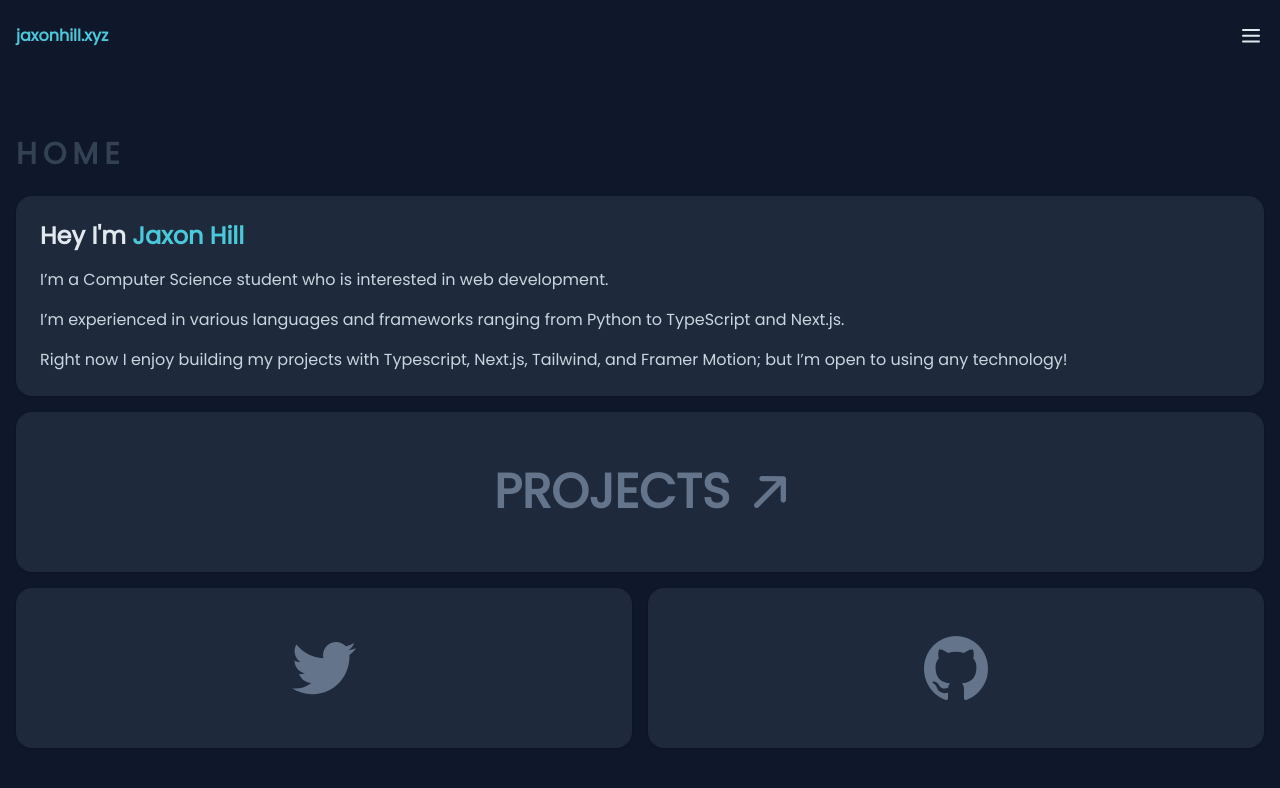
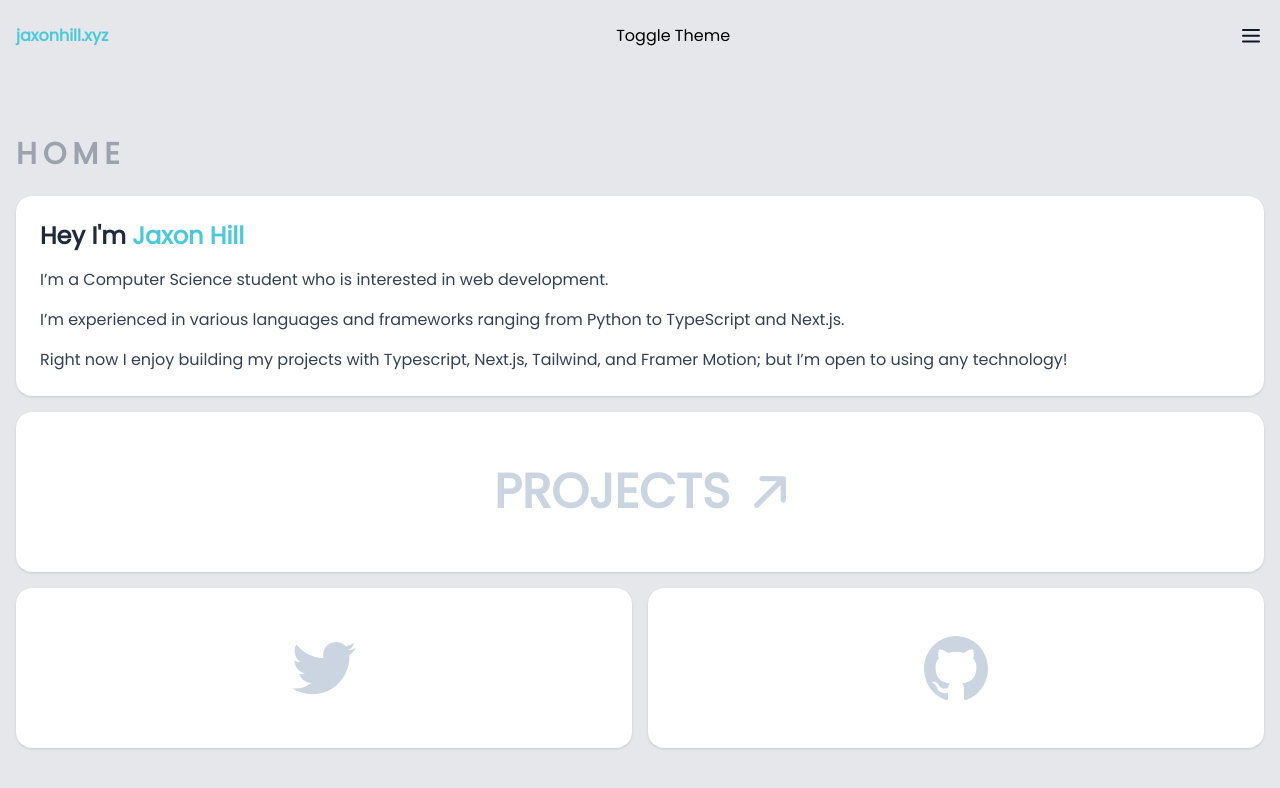
Before and after one commit to jaxonhill/personal-website-v2, a Next.js app: page / in a window 1280 px wide. Shown: the top 788 px of the page. Built offline with nearby package versions, Linux system fonts and the light colour scheme.

Commit message:
Fix light theme colors

```diff
--- a/components/Navbar.tsx
+++ b/components/Navbar.tsx
@@ -1,9 +1,17 @@
 import Link from "next/link";
+import { useTheme } from "next-themes";
 
 export default function Navbar() {
+	const { theme, setTheme } = useTheme();
+
 	return (
 		<nav className="w-full flex justify-between py-6 px-4">
 			<p className="text-light-main font-semibold">jaxonhill.xyz</p>
+			<button
+				onClick={() => setTheme(theme === "dark" ? "light" : "dark")}
+			>
+				Toggle Theme
+			</button>
 			<button className="p-1">
 				<svg
 					className="stroke-slate-900 dark:stroke-slate-200"
--- a/components/ProjectCard.tsx
+++ b/components/ProjectCard.tsx
@@ -11,7 +11,7 @@ export default function ProjectCard({ project }: ProjectCardProps) {
 			<h1 className="font-semibold text-slate-800 text-3xl pb-2 dark:text-slate-200">
 				{project.name}
 			</h1>
-			<p className="font-medium text-slate-600 leading-relaxed pb-6 dark:text-slate-400">
+			<p className="font-medium text-slate-700 leading-relaxed pb-6 dark:text-slate-400">
 				{project.description}
 			</p>
 			<ul className="flex flex-wrap gap-3">
@@ -41,7 +41,7 @@ export default function ProjectCard({ project }: ProjectCardProps) {
 								>
 									<path d="M32 0C27.7977 0 23.6365 0.848254 19.7541 2.49633C15.8717 4.14441 12.3441 6.56003 9.37258 9.60528C3.37142 15.7554 0 24.0968 0 32.7945C0 47.2896 9.184 59.5875 21.888 63.9492C23.488 64.2116 24 63.1949 24 62.3095C24 61.5552 24 59.4892 24 56.7672C15.136 58.7349 13.248 52.3728 13.248 52.3728C11.776 48.5686 9.696 47.552 9.696 47.552C6.784 45.5187 9.92 45.5843 9.92 45.5843C13.12 45.8139 14.816 48.9621 14.816 48.9621C17.6 53.9469 22.304 52.4711 24.128 51.6841C24.416 49.5524 25.248 48.1095 26.144 47.2896C19.04 46.4698 11.584 43.6494 11.584 31.1547C11.584 27.5146 12.8 24.5958 14.88 22.2674C14.56 21.4476 13.44 18.037 15.2 13.6097C15.2 13.6097 17.888 12.7243 24 16.9547C26.528 16.2333 29.28 15.8725 32 15.8725C34.72 15.8725 37.472 16.2333 40 16.9547C46.112 12.7243 48.8 13.6097 48.8 13.6097C50.56 18.037 49.44 21.4476 49.12 22.2674C51.2 24.5958 52.416 27.5146 52.416 31.1547C52.416 43.6822 44.928 46.437 37.792 47.2568C38.944 48.2734 40 50.2739 40 53.3238V62.3095C40 63.1949 40.512 64.2444 42.144 63.9492C54.848 59.5547 64 47.2896 64 32.7945C64 28.4878 63.1723 24.2234 61.5641 20.2446C59.956 16.2658 57.5989 12.6505 54.6274 9.60528C51.6559 6.56003 48.1283 4.14441 44.2459 2.49633C40.3635 0.848254 36.2023 0 32 0Z" />
 								</svg>
-								<p className="text-slate-600 dark:text-slate-500 font-semibold">
+								<p className="text-slate-500 dark:text-slate-500 font-semibold">
 									|
 								</p>
 							</Link>
--- a/components/TechnologyFilterButton.tsx
+++ b/components/TechnologyFilterButton.tsx
@@ -11,7 +11,7 @@ export default function TechnologyFilterButton({
 }: FilterButtonProps): JSX.Element {
 	return (
 		<button
-			className="shadow rounded-full bg-white text-slate-600 px-4 py-2 font-medium dark:bg-slate-800 dark:text-slate-600"
+			className="shadow rounded-full bg-white text-slate-400 px-4 py-2 font-medium dark:bg-slate-800 dark:text-slate-600"
 			onClick={() => handleTechnologyFilter(technology)}
 		>
 			{technology}
--- a/package.json
+++ b/package.json
@@ -16,6 +16,7 @@
     "autoprefixer": "10.4.14",
     "gray-matter": "^4.0.3",
     "next": "13.3.0",
+    "next-themes": "^0.2.1",
     "postcss": "8.4.22",
     "react": "18.2.0",
     "react-dom": "18.2.0",
--- a/pages/_app.tsx
+++ b/pages/_app.tsx
@@ -2,17 +2,20 @@ import "@/styles/globals.css";
 import type { AppProps } from "next/app";
 import { Poppins } from "next/font/google";
 import Navbar from "@/components/Navbar";
+import { ThemeProvider } from "next-themes";
 
 // Create the poppins font and pass it as the main font for everything
 const poppins = Poppins({ subsets: ["latin"], weight: ["400"] });
 
 export default function App({ Component, pageProps }: AppProps) {
 	return (
+		<ThemeProvider attribute="class">
 			<div className={`${poppins.className}`}>
 				<Navbar />
 				<main className="px-4 pb-8">
 					<Component {...pageProps} />
 				</main>
 			</div>
+		</ThemeProvider>
 	);
 }
--- a/pages/_document.tsx
+++ b/pages/_document.tsx
@@ -4,19 +4,13 @@ import { Poppins } from "next/font/google";
 
 export default function Document() {
 	// Hold state of if we are using dark mode or not, false by default
-	const [isDarkMode, setIsDarkMode] = useState(true);
+	// const [isDarkMode, setIsDarkMode] = useState(true);
 	return (
 		<Html lang="en">
 			<Head />
-			<body className={`${isDarkMode && "dark"}`}>
-				<div
-					className={`${
-						isDarkMode ? "bg-slate-900" : "bg-gray-200"
-					} min-h-screen`}
-				>
-					<Main />
-					<NextScript />
-				</div>
+			<body className="bg-gray-200 min-h-screen dark:bg-slate-900">
+				<Main />
+				<NextScript />
 			</body>
 		</Html>
 	);
--- a/pages/about/index.tsx
+++ b/pages/about/index.tsx
@@ -3,7 +3,7 @@ import Link from "next/link";
 export default function AboutPage() {
 	return (
 		<div className="flex flex-col mt-16 w-full">
-			<h1 className="text-3xl text-slate-800 font-semibold mb-6 tracking-[0.20em] dark:text-slate-700">
+			<h1 className="text-3xl text-gray-400 font-semibold mb-6 tracking-[0.20em] dark:text-slate-700">
 				ABOUT
 			</h1>
 			<div className="w-full flex flex-col gap-4">
--- a/pages/index.tsx
+++ b/pages/index.tsx
@@ -3,7 +3,7 @@ import Link from "next/link";
 export default function Home() {
 	return (
 		<div className="flex flex-col mt-16 w-full">
-			<h1 className="text-3xl text-slate-800 font-semibold mb-6 tracking-[0.20em] dark:text-slate-700">
+			<h1 className="text-3xl text-gray-400 font-semibold mb-6 tracking-[0.20em] dark:text-slate-700">
 				HOME
 			</h1>
 			<div className="w-full flex flex-col gap-4">
@@ -12,7 +12,7 @@ export default function Home() {
 						Hey I'm{" "}
 						<span className="text-light-main">Jaxon Hill</span>
 					</h2>
-					<div className="flex flex-col gap-4 text-slate-600 font-medium dark:text-slate-300">
+					<div className="flex flex-col gap-4 text-slate-700 font-medium dark:text-slate-300">
 						<p>
 							I’m a Computer Science student who is interested in
 							web development.
@@ -29,11 +29,11 @@ export default function Home() {
 					</div>
 				</div>
 				<div className="bg-white p-6 h-40 rounded-2xl shadow flex gap-6 justify-center items-center dark:bg-slate-800">
-					<p className="text-5xl font-semibold text-slate-700 dark:text-slate-500">
+					<p className="text-5xl font-semibold text-slate-300 dark:text-slate-500">
 						PROJECTS
 					</p>
 					<svg
-						className="fill-slate-700 dark:fill-slate-500"
+						className="fill-slate-300 dark:fill-slate-500"
 						width="32"
 						height="32"
 						viewBox="0 0 32 32"
@@ -45,7 +45,7 @@ export default function Home() {
 				<div className="flex gap-4">
 					<div className="bg-white h-40 w-full rounded-2xl shadow flex gap-6 justify-center items-center dark:bg-slate-800">
 						<svg
-							className="fill-slate-700 dark:fill-slate-500"
+							className="fill-slate-300 dark:fill-slate-500"
 							width="64"
 							height="53"
 							viewBox="0 0 64 53"
@@ -56,7 +56,7 @@ export default function Home() {
 					</div>
 					<div className="bg-white h-40 w-full rounded-2xl shadow flex gap-6 justify-center items-center dark:bg-slate-800">
 						<svg
-							className="fill-slate-700 dark:fill-slate-500"
+							className="fill-slate-300 dark:fill-slate-500"
 							width="64"
 							height="64"
 							viewBox="0 0 64 64"
--- a/pages/projects/index.tsx
+++ b/pages/projects/index.tsx
@@ -41,7 +41,7 @@ export default function ProjectPage() {
 		<div>
 			<div className="flex flex-col mt-16 w-full">
 				<div className="mb-8 flex flex-col gap-3">
-					<h1 className="text-3xl mb-1 text-slate-800 font-semibold tracking-[0.20em] dark:text-slate-700">
+					<h1 className="text-3xl mb-1 text-gray-400 font-semibold tracking-[0.20em] dark:text-slate-700">
 						PROJECTS
 					</h1>
 					<SearchFilter
```
Also changed, not shown: 1 other file (tests, documents, lock files or other folders). Lines whose indentation alone changed are shown as unchanged.
